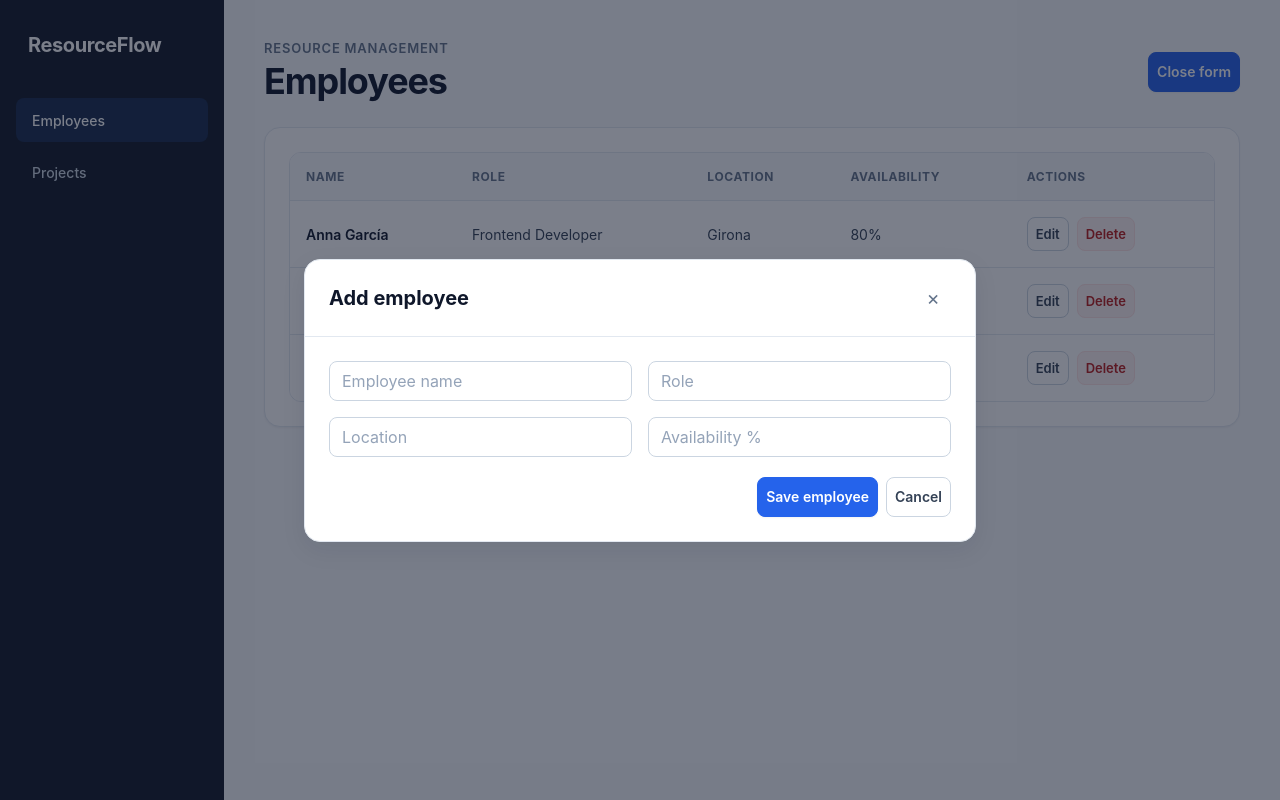
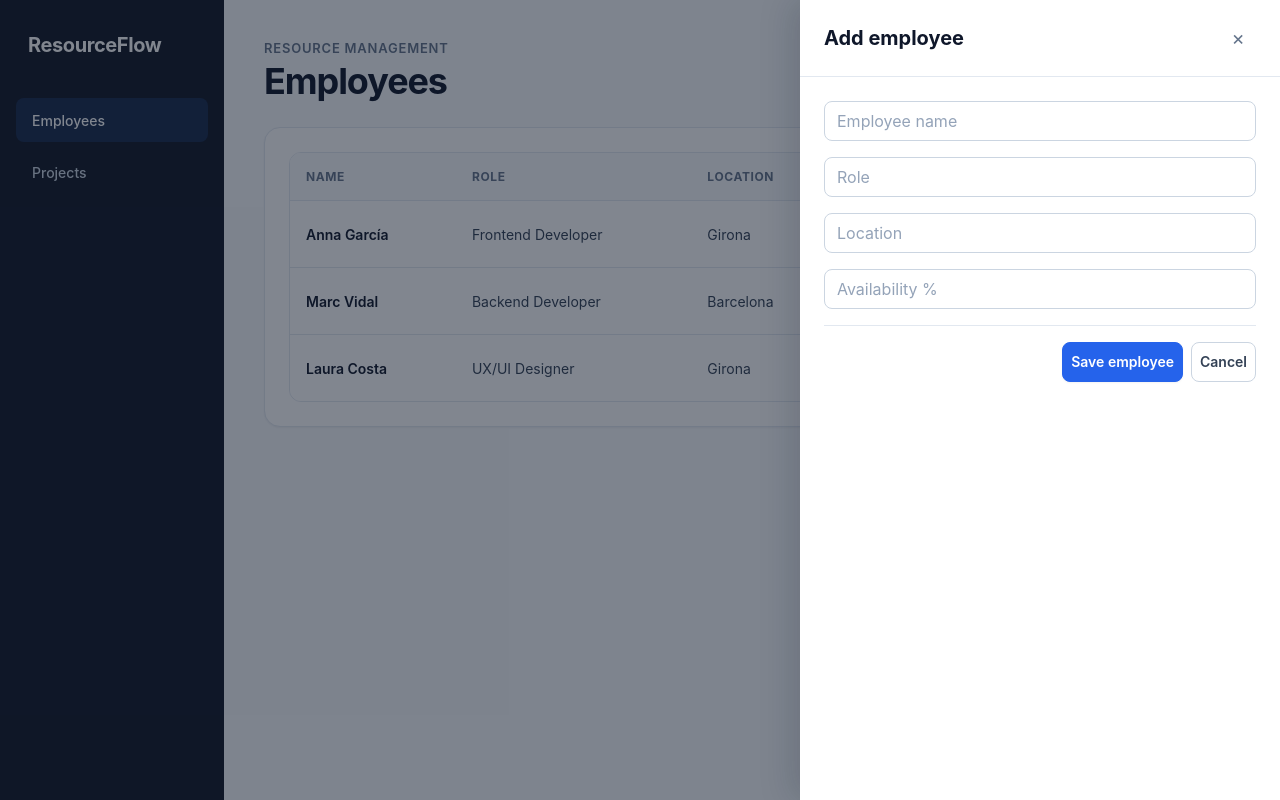
Before and after one commit to Festival3224/react-resource-dashboard, a React (Vite) app: page / in a window 1280 px wide. Both pictures are taken after a click on the button "Add employee". Built offline with nearby package versions, Linux system fonts and the light colour scheme.

Commit message:
feat: move employee form to side drawer

```diff
--- a/src/App.css
+++ b/src/App.css
@@ -318,18 +318,8 @@ input:focus-visible {
 
 .employee-form {
   display: grid;
-  /*grid-template-columns:
-    minmax(10rem, 1.4fr)
-    minmax(9rem, 1fr)
-    minmax(8.5rem, 1fr)
-    minmax(8, 0.7fr);*/
-  grid-template-columns: repeat(2, minmax(0, 1fr));
+  grid-template-columns: 1fr;
   gap: var(--space-4);
-  /*margin-bottom: var(--space-6);
-  padding: var(--space-5);
-  border: 1px solid var(--color-gray-200);
-  border-radius: var(--radius-lg);
-  background: var(--color-gray-25);*/
 }
 
 .employee-form input {
@@ -358,10 +348,10 @@ input:focus-visible {
 
 .form-actions {
   display: flex;
-  grid-column: 1 / -1;
   justify-content: flex-end;
   gap: var(--space-2);
-  padding-top: var(--space-1);
+  padding-top: var(--space-4);
+  border-top: 1px solid var(--color-gray-200);
 }
 
 /* =========================
@@ -430,49 +420,51 @@ input:focus-visible {
 
 
 /* =========================
-   Modal
+   Drawer
    ========================= */
 
-.modal-backdrop {
+.drawer-backdrop {
   position: fixed;
   inset: 0;
   z-index: 1000;
-  display: grid;
-  place-items: center;
-  padding: var(--space-4);
-  background: rgba(15, 23, 42, 0.55);
+  display: flex;
+  justify-content: flex-end;
+  background: rgba(15, 23, 42, 0.52);
 }
 
-.modal {
-  width: min(100%, 42rem);
-  max-height: calc(100vh - 2rem);
+.drawer {
+  width: min(100%, 30rem);
+  height: 100vh;
   overflow-y: auto;
-  border: 1px solid var(--color-gray-200);
-  border-radius: var(--radius-xl);
   background: var(--color-white);
-  box-shadow: var(--shadow-md);
+  box-shadow: -0.5rem 0 2rem rgba(15, 23, 42, 0.16);
+  animation: drawer-slide-in 180ms ease-out;
 }
 
-.modal-header {
+.drawer-header {
+  position: sticky;
+  top: 0;
+  z-index: 1;
   display: flex;
   align-items: center;
   justify-content: space-between;
   gap: var(--space-4);
   padding: var(--space-5) var(--space-6);
   border-bottom: 1px solid var(--color-gray-200);
+  background: var(--color-white);
 }
 
-.modal-header h2 {
+.drawer-header h2 {
   margin: 0;
   font-size: var(--fs-l);
   line-height: 1.3;
 }
 
-.modal-content {
+.drawer-content {
   padding: var(--space-6);
 }
 
-.modal-close-button {
+.drawer-close-button {
   display: inline-flex;
   align-items: center;
   justify-content: center;
@@ -485,10 +477,21 @@ input:focus-visible {
   cursor: pointer;
 }
 
-.modal-close-button:hover {
+.drawer-close-button:hover {
   background: var(--color-gray-100);
   color: var(--color-gray-900);
 }
+
+@keyframes drawer-slide-in {
+  from {
+    transform: translateX(100%);
+  }
+
+  to {
+    transform: translateX(0);
+  }
+}
+
 
 /* =========================
    Responsive layout
@@ -580,4 +583,13 @@ input:focus-visible {
   .modal-header {
     padding: var(--space-4);
   }
+
+  .drawer {
+    width: 100%;
+  }
+
+  .drawer-header,
+  .drawer-content {
+    padding: var(--space-4);
+  }
 }
--- a/src/App.jsx
+++ b/src/App.jsx
@@ -100,24 +100,15 @@ function App() {
            <button
              className="primary-button"
              onClick={() => {
-              if (!isEmployees) {
-                return
-              }
-
-              if (isEmployeeFormOpen) {
-                handleCloseEmployeeForm()
-              } else {
+               if (isEmployees) {
                  setEditingEmployee(null)
                  setIsEmployeeFormOpen(true)
                }
              }}
            >
-            {isEmployees
-              ? isEmployeeFormOpen
-                ? 'Close form'
-                : 'Add employee'
-              : 'Add project'}
+             {isEmployees ? 'Add employee' : 'Add project'}
            </button>
+
         </header>
 
         <section className="content-card">
--- a/src/components/Modal.jsx
+++ b/src/components/Modal.jsx
@@ -7,33 +7,33 @@ function Modal({ title, children, onClose }) {
 
   return (
     <div
-      className="modal-backdrop"
+      className="drawer-backdrop"
       role="presentation"
       onMouseDown={handleBackdropClick}
     >
-      <section
-        className="modal"
+      <aside
+        className="drawer"
         role="dialog"
         aria-modal="true"
-        aria-labelledby="modal-title"
+        aria-labelledby="drawer-title"
       >
-        <header className="modal-header">
-          <h2 id="modal-title">{title}</h2>
+        <header className="drawer-header">
+          <h2 id="drawer-title">{title}</h2>
 
           <button
             type="button"
-            className="modal-close-button"
-            aria-label="Close modal"
+            className="drawer-close-button"
+            aria-label="Close form"
             onClick={onClose}
           >
             ×
           </button>
         </header>
 
-        <div className="modal-content">
+        <div className="drawer-content">
           {children}
         </div>
-      </section>
+      </aside>
     </div>
   )
 }
```
Lines whose indentation alone changed are shown as unchanged.
